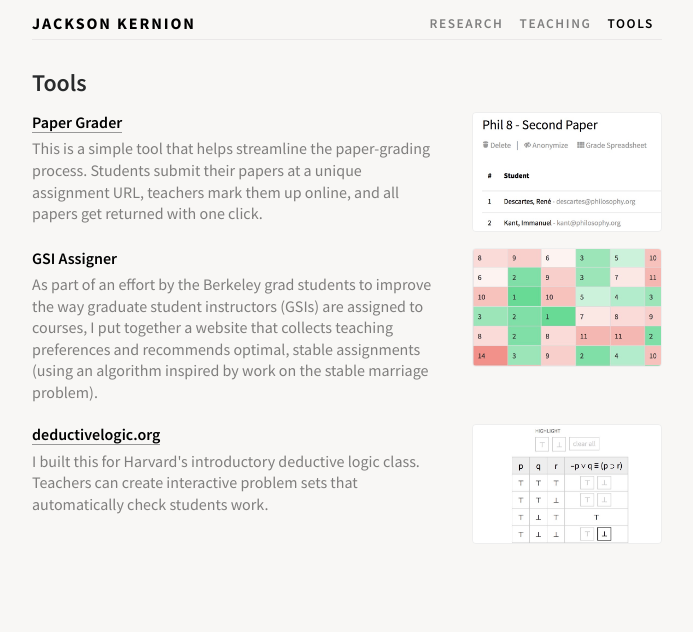
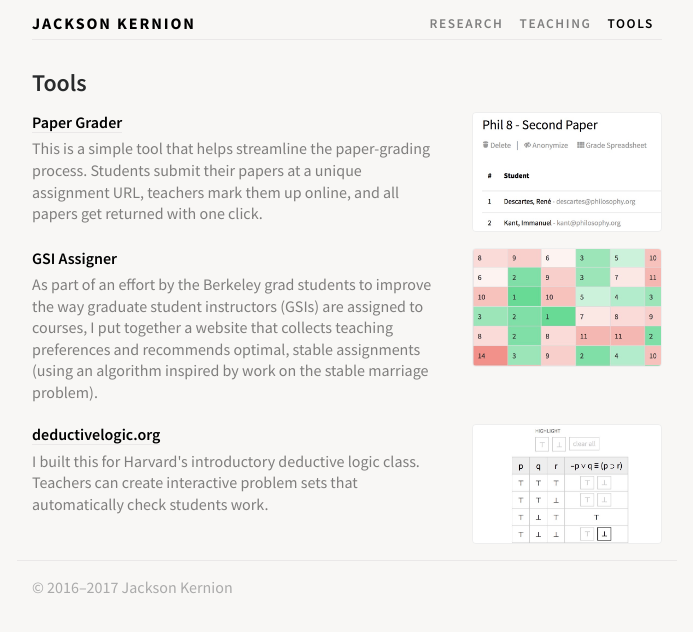
Before and after one commit to jacksonkernion/jacksonkernion.github.io, a Jekyll site: the page built from tools.md, in a window 1280 px wide. Shown: the top 632 px of the page, without its empty margins (293-986 px from the left). Built offline with Jekyll 4.4.1, drawn with Linux system fonts in a browser that asks for light colours; nearby versions of some CDN libraries; our own code applies the rules of GitHub Pages for plain Markdown files.

Commit message:
Added footer.

```diff
--- a/_layouts/default.html
+++ b/_layouts/default.html
@@ -98,6 +98,13 @@
 
 </div>
 
+
+<div class="navbar-fixed-bottom">
+  <div class="footer container">
+    <p>© 2016–2017 Jackson Kernion</p>
+  </div>
+</div>
+
 <script>
   (function(i,s,o,g,r,a,m){i['GoogleAnalyticsObject']=r;i[r]=i[r]||function(){
   (i[r].q=i[r].q||[]).push(arguments)},i[r].l=1*new Date();a=s.createElement(o),
--- a/assets/stylesheets/style.css
+++ b/assets/stylesheets/style.css
@@ -77,7 +77,7 @@ p{
 .main p.item-title a{
 	color: black;
 	text-decoration: none;
-	border-bottom: 1px solid #999;
+	border-bottom: 1.5px solid #eae8e8;;
 }
 .main p.item-title a:hover{
 	border-color: black;
@@ -158,6 +158,17 @@ a.nav-link:hover{
 
 .nav-link.active{
 	color:black;
+}
+
+.footer{
+	margin-top:1rem;
+	padding-top: 1rem;
+	margin-bottom: 1rem;
+	border-top: 1.5px solid #eae8e8;
+}
+
+.footer p{
+	color: #aaa;
 }
 
 .explainer-text{
```
